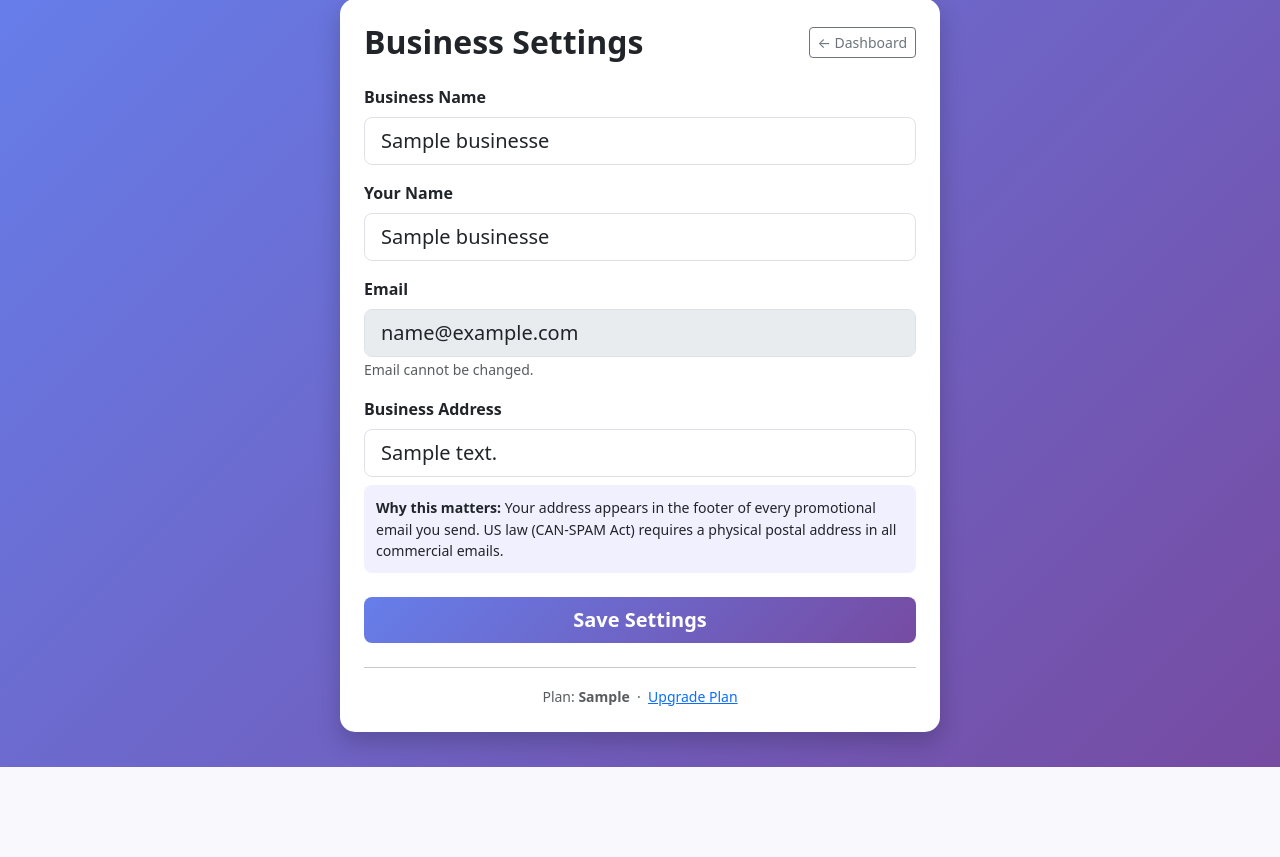
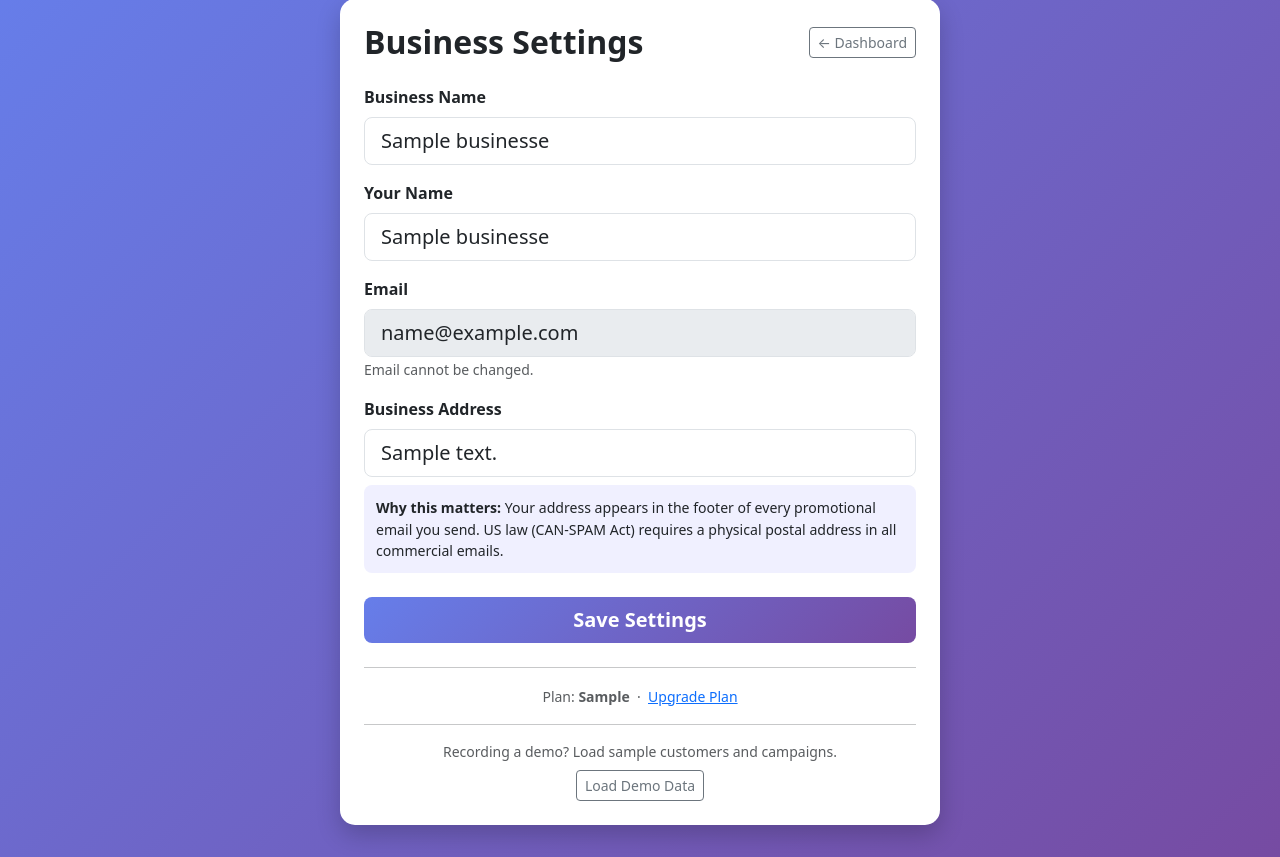
Before and after one commit to VinodVen/growthai, a Flask app: page /settings in a window 1280 px wide. Shown: the part 33-890 px from the top of the page. Before the commit the page ends 800 px from the top, so only its background shows below. Run offline with Flask 3, Linux system fonts and the light colour scheme; the visitor is signed in with stand-in values (Sample User, id 1); tables that the repository leaves empty hold one stand-in row (values such as "Sample post").

Commit message:
Add demo data loader for video recording
- /load-demo route seeds 20 realistic customers and 11 campaigns
- Campaigns are a mix of sent and draft with proper messages
- Demo banner appears on dashboard when account has 0 customers
- Also accessible from Settings page any time
- Re-running clears and reloads demo data (safe to repeat)

Co-Authored-By: Claude Sonnet 4.6 <noreply@anthropic.com>

```diff
--- a/main.py
+++ b/main.py
@@ -981,6 +981,102 @@ def generate_message():
     except Exception as e:
         return jsonify({"success": False, "error": str(e)})
 
+@app.route("/load-demo", methods=["POST"])
+def load_demo():
+    b = current_business()
+    if not b:
+        return redirect("/login")
+
+    DEMO_CUSTOMERS = [
+        {"first": "James",    "last": "Martinez",  "email": "james.martinez@demo.com",   "phone": "+12145550101"},
+        {"first": "Priya",    "last": "Sharma",    "email": "priya.sharma@demo.com",     "phone": "+12145550102"},
+        {"first": "Carlos",   "last": "Reyes",     "email": "carlos.reyes@demo.com",     "phone": "+12145550103"},
+        {"first": "Ashley",   "last": "Thompson",  "email": "ashley.t@demo.com",         "phone": "+12145550104"},
+        {"first": "Michael",  "last": "Chen",      "email": "michael.chen@demo.com",     "phone": "+12145550105"},
+        {"first": "Fatima",   "last": "Al-Hassan", "email": "fatima.h@demo.com",         "phone": "+12145550106"},
+        {"first": "David",    "last": "Williams",  "email": "david.w@demo.com",          "phone": "+12145550107"},
+        {"first": "Sofia",    "last": "Nguyen",    "email": "sofia.nguyen@demo.com",     "phone": "+12145550108"},
+        {"first": "Kevin",    "last": "Johnson",   "email": "kevin.j@demo.com",          "phone": "+12145550109"},
+        {"first": "Maria",    "last": "Garcia",    "email": "maria.garcia@demo.com",     "phone": "+12145550110"},
+        {"first": "Tyler",    "last": "Brooks",    "email": "tyler.brooks@demo.com",     "phone": "+12145550111"},
+        {"first": "Aisha",    "last": "Patel",     "email": "aisha.patel@demo.com",      "phone": "+12145550112"},
+        {"first": "Ryan",     "last": "Kim",       "email": "ryan.kim@demo.com",         "phone": "+12145550113"},
+        {"first": "Jessica",  "last": "Davis",     "email": "jessica.d@demo.com",        "phone": "+12145550114"},
+        {"first": "Brandon",  "last": "Lee",       "email": "brandon.lee@demo.com",      "phone": "+12145550115"},
+        {"first": "Natalie",  "last": "Robinson",  "email": "natalie.r@demo.com",        "phone": "+12145550116"},
+        {"first": "Omar",     "last": "Hassan",    "email": "omar.hassan@demo.com",      "phone": "+12145550117"},
+        {"first": "Lauren",   "last": "Mitchell",  "email": "lauren.m@demo.com",         "phone": "+12145550118"},
+        {"first": "Ethan",    "last": "Cooper",    "email": "ethan.c@demo.com",          "phone": "+12145550119"},
+        {"first": "Rachel",   "last": "Torres",    "email": "rachel.t@demo.com",         "phone": "+12145550120"},
+    ]
+
+    DEMO_CAMPAIGNS = [
+        {"name": "James Martinez",   "email": "james.martinez@demo.com",  "phone": "+12145550101", "type": "come_back",  "status": "sent",
+         "msg": "Hey James! We miss you at {}! Come back this week and enjoy 15% off your next visit. Use code: COMEBACK15 — we'd love to see you again!"},
+        {"name": "Priya Sharma",     "email": "priya.sharma@demo.com",    "phone": "+12145550102", "type": "birthday",   "status": "sent",
+         "msg": "Happy Birthday Priya! From all of us at {}, we hope your day is amazing! Enjoy 20% off your next visit — our gift to you. Use code: BDAY20"},
+        {"name": "Carlos Reyes",     "email": "carlos.reyes@demo.com",    "phone": "+12145550103", "type": "weekend",    "status": "sent",
+         "msg": "Carlos, this weekend only — {} is running an exclusive special just for our regulars! Come in Saturday or Sunday for amazing deals. See you soon!"},
+        {"name": "Ashley Thompson",  "email": "ashley.t@demo.com",        "phone": "+12145550104", "type": "loyalty",    "status": "sent",
+         "msg": "Ashley, you are one of our most valued customers at {}! As a thank-you for your loyalty, here's a special reward waiting for you — ask us when you visit!"},
+        {"name": "Michael Chen",     "email": "michael.chen@demo.com",    "phone": "+12145550105", "type": "lunch",      "status": "sent",
+         "msg": "Michael, join us for lunch at {}! This week we have incredible daily specials, fresh ingredients, and your favorite dishes ready to go. Come see us!"},
+        {"name": "Fatima Al-Hassan", "email": "fatima.h@demo.com",        "phone": "+12145550106", "type": "new_item",   "status": "sent",
+         "msg": "Fatima, exciting news! {} just launched something new and we think you're going to love it. Come in and be one of the first to try it!"},
+        {"name": "David Williams",   "email": "david.w@demo.com",         "phone": "+12145550107", "type": "happy_hour", "status": "sent",
+         "msg": "David! Happy Hour at {} is happening this week — amazing drinks, great bites, and unbeatable prices. Bring a friend and make it a night!"},
+        {"name": "Sofia Nguyen",     "email": "sofia.nguyen@demo.com",    "phone": "+12145550108", "type": "dinner",     "status": "sent",
+         "msg": "Sofia, treat yourself tonight! {} has a special dinner offer just for you — a memorable evening with exceptional food. Reserve your spot today!"},
+        {"name": "Kevin Johnson",    "email": "kevin.j@demo.com",         "phone": "+12145550109", "type": "promotion",  "status": "sent",
+         "msg": "Kevin, {} has an exclusive promotion running this week just for our VIP customers! Don't miss out — visit us and mention this message at the door."},
+        {"name": "Maria Garcia",     "email": "maria.garcia@demo.com",    "phone": "+12145550110", "type": "come_back",  "status": "draft",
+         "msg": "Maria, it's been a while and we miss you! Come back to {} this week and we'll make sure you feel like a VIP. See you soon!"},
+        {"name": "Tyler Brooks",     "email": "tyler.brooks@demo.com",    "phone": "+12145550111", "type": "weekend",    "status": "draft",
+         "msg": "Tyler! Big weekend coming up at {}. We have something special planned and want YOU there. Saturday and Sunday only — come check it out!"},
+    ]
+
+    # Clear existing demo data first (customers with @demo.com emails)
+    existing_emails = [c["email"] for c in DEMO_CUSTOMERS]
+    Customer.query.filter(
+        Customer.business_id == b.id,
+        Customer.email.in_(existing_emails)
+    ).delete(synchronize_session=False)
+    Campaign.query.filter(
+        Campaign.business_id == b.id,
+        Campaign.customer_email.in_(existing_emails)
+    ).delete(synchronize_session=False)
+
+    # Add demo customers
+    for c in DEMO_CUSTOMERS:
+        db.session.add(Customer(
+            business_id=b.id,
+            first_name=c["first"],
+            last_name=c["last"],
+            email=c["email"],
+            phone=c["phone"],
+        ))
+
+    # Add demo campaigns
+    for c in DEMO_CAMPAIGNS:
+        db.session.add(Campaign(
+            business_id=b.id,
+            customer_name=c["name"],
+            customer_email=c["email"],
+            customer_phone=c["phone"],
+            campaign_type=c["type"],
+            message=c["msg"].format(b.business_name),
+            status=c["status"],
+        ))
+
+    try:
+        db.session.commit()
+        flash(f"Demo data loaded! 20 customers and {len(DEMO_CAMPAIGNS)} campaigns added. You're ready to record.", "success")
+    except Exception as e:
+        db.session.rollback()
+        flash(f"Error loading demo data: {e}", "error")
+
+    return redirect("/dashboard")
+
 @app.route("/settings", methods=["GET", "POST"])
 def settings():
     b = current_business()
--- a/templates/settings.html
+++ b/templates/settings.html
@@ -75,6 +75,14 @@
             <div class="text-center">
                 <small class="text-muted">Plan: <strong>{{ business.plan.title() }}</strong> &nbsp;·&nbsp; <a href="/upgrade">Upgrade Plan</a></small>
             </div>
+
+            <hr class="mt-3">
+            <div class="text-center">
+                <p class="text-muted small mb-2">Recording a demo? Load sample customers and campaigns.</p>
+                <form method="POST" action="/load-demo">
+                    <button type="submit" class="btn btn-outline-secondary btn-sm">Load Demo Data</button>
+                </form>
+            </div>
         </div>
     </div>
 </div>
```
Also changed, not shown: templates/dashboard.html (+15 -0 lines).
